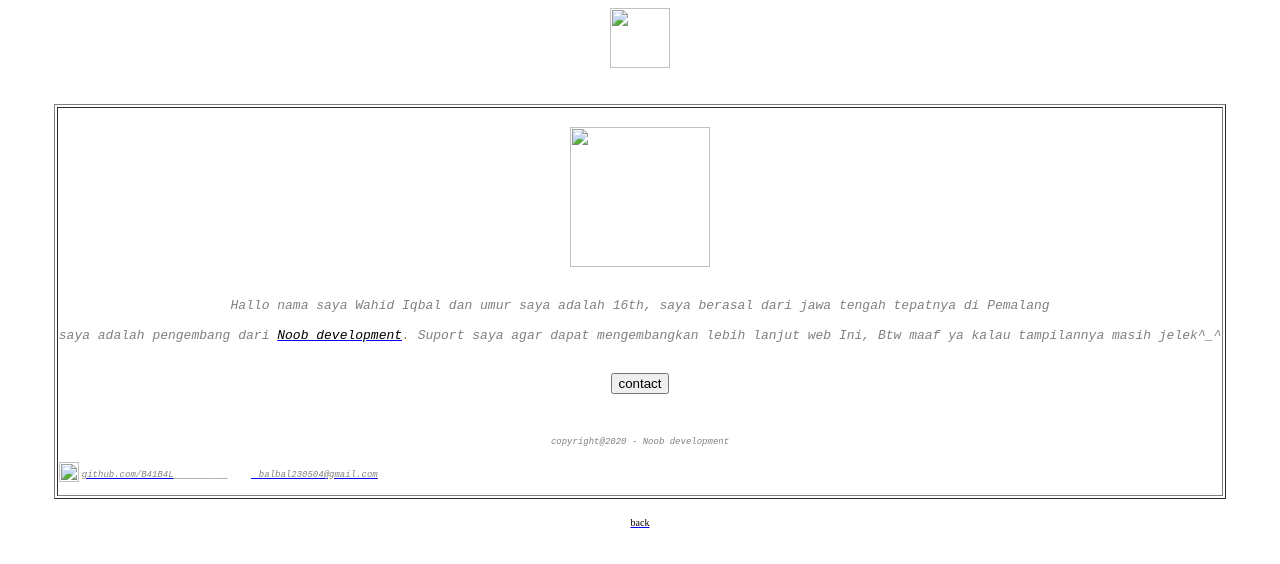
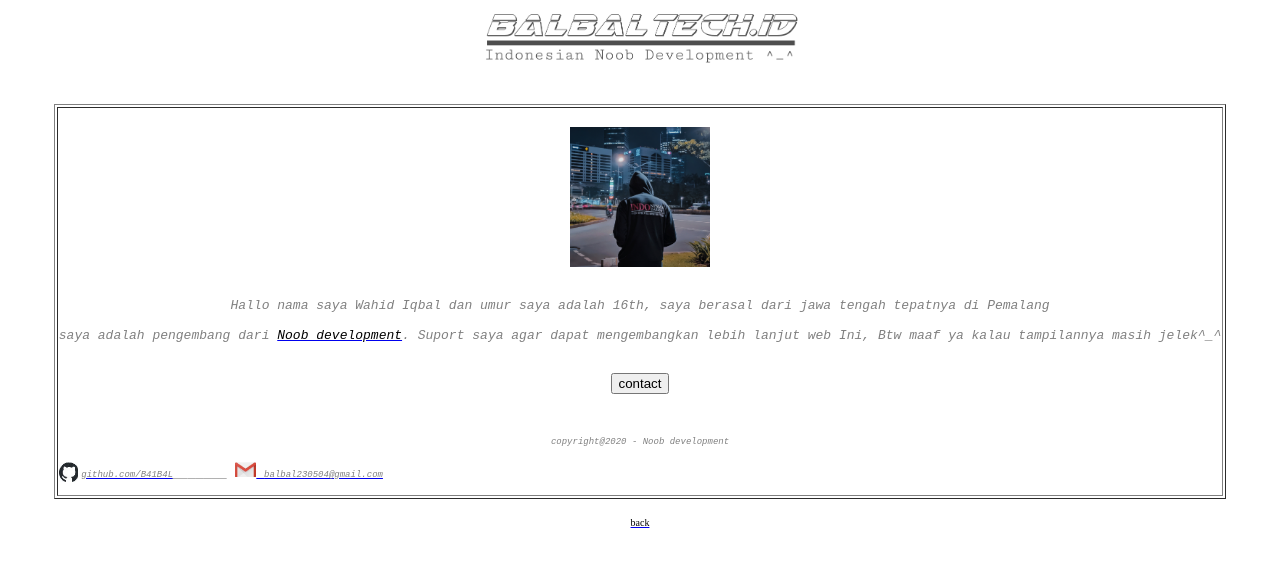
Before and after one commit to balbalgaming/balbaltech.aksi.id, a plain HTML site: page profile.html in a window 1280 px wide. Drawn offline with Linux system fonts and the light colour scheme.

Commit message:
profile.html

```diff
--- a/profile.html
+++ b/profile.html
@@ -3,16 +3,16 @@
 <meta name="description" content="[Noob Development]">
 <meta name="keywords" content="Noob Development">
 <body><body bgcolor="white">
-<center><img src=".acs/bal.png" widht=60 height=60>
+<center><img src="bal.png" widht=60 height=60>
 <br><br><br>
 <table border=1 widht="500%" height="50%" >
 <tr>
 <td>
-<center><br><img src=".acs/inisaya.jpg" widht=140 height=140>
+<center><br><img src="inisaya.jpg" widht=140 height=140>
 <br><br></center>
 <font face="monospace" size=3 color="gray"><p align="center"><i>Hallo nama saya Wahid Iqbal dan umur saya adalah 16th,
 saya berasal dari jawa tengah tepatnya di Pemalang<br><br>
-saya adalah pengembang dari <a href="www.balbaltech.co.id">
+saya adalah pengembang dari <a href="www.balbaltech.aksi.id">
 <font color="black"><i>Noob development</font></a>. Suport saya agar
 dapat mengembangkan lebih lanjut web Ini, Btw maaf ya kalau tampilannya masih jelek^_^
 <br><br><br>
@@ -21,13 +21,13 @@ dapat mengembangkan lebih lanjut web Ini, Btw maaf ya kalau tampilannya masih je
 <center>
 <font size=1 color="gray">copyright@2020 - Noob development
 </font></center><br>
-<img src=".acs/git.jpg" align="left" widht=20 height=20><a href="github.com/B41B4L" color="gray" size=1>
+<img src="git.jpg" align="left" widht=20 height=20><a href="github.com/B41B4L" color="gray" size=1>
 <font size=1 color="gray">github.com/B41B4L</font></a>_______
-<img src=".acs/mail.jpg" align="midle" widht=15 height=15><a href="gmail.com/balbal230404@gmail.com">
+<img src="mail.jpg" align="midle" widht=15 height=15><a href="gmail.com/balbal230404@gmail.com">
 <font size=1 color="gray">balbal230504@gmail.com</font></a>
 </form></p></font></td></tr></table><center></head>
 <br>
-<a href="balbaltech.co.id">
+<a href="balbaltech.aksi.id">
 <font color="black" size=1> back </font></a>
 </center></i>
 </body>
```
